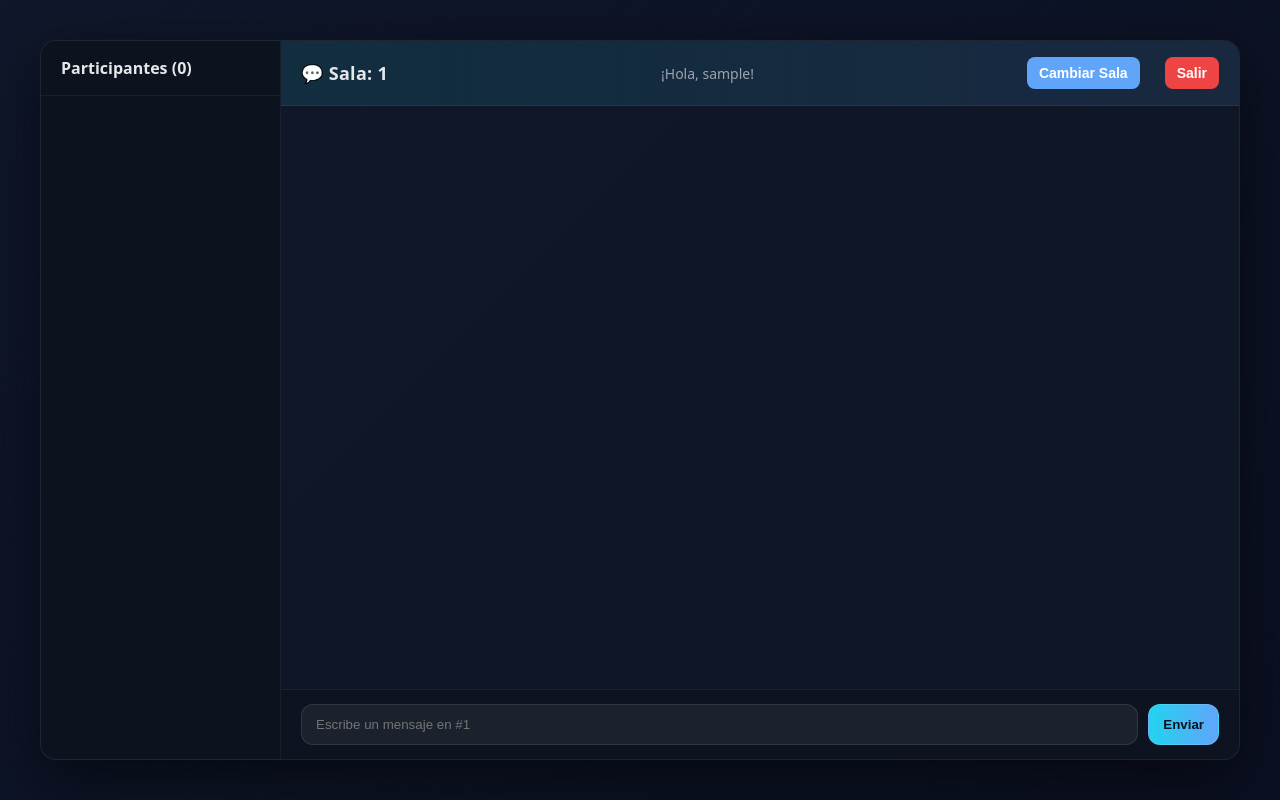
After one commit to GEEDAAS/PyConverse, a Flask app: page /chat/1 in a window 1280 px wide. The commit adds this page. Run offline with Flask 3, Linux system fonts and the light colour scheme; the visitor is signed in with stand-in values (Sample User, id 1); some libraries are stand-ins or nearby versions.

Commit message:
AjusteCarlos

```diff
--- a/app.py
+++ b/app.py
@@ -1,52 +1,120 @@
-from flask import Flask, render_template, request
-from flask_socketio import SocketIO, emit
+# app.py
+from flask import Flask, render_template, request, redirect, url_for, session
+from flask_socketio import SocketIO, emit, join_room, leave_room
+from collections import defaultdict
 import os
 
-# Flask básico
 app = Flask(__name__, static_folder='static', template_folder='templates')
 app.config['SECRET_KEY'] = os.getenv('SECRET_KEY', 'dev-secret-key')
+socketio = SocketIO(app)
 
-# Inicializar SocketIO (eventlet recomendado para WebSockets reales)
-socketio = SocketIO(app, cors_allowed_origins="*")
+# --- Almacenamiento en Memoria ---
+# Usamos defaultdict para que al acceder a una sala nueva, se cree una lista vacía automáticamente.
+room_history = defaultdict(list)
+room_users = defaultdict(set)
+active_rooms = {"General", "Juegos", "Tareas"}
 
-# Mapa de usuarios conectados: sid -> username
-users = {}
+# --- Rutas HTTP ---
 
 @app.route('/')
-def index():
+def inicio():
     return render_template('index.html')
 
-@socketio.on('connect')
-def handle_connect():
-    # Al conectarse, solo avisamos al cliente y mandamos el conteo actual
-    emit('system', {'msg': 'Conectado al servidor. Ingresa tu usuario para empezar.'})
-    emit('participants', {'count': len(users)})
+@app.route('/login', methods=['POST'])
+def login():
+    username = request.form.get('username', '').strip()
+    if username:
+        session['username'] = username
+        return redirect(url_for('selector_de_salas'))
+    return redirect(url_for('inicio'))
 
-@socketio.on('set_username')
-def handle_set_username(data):
-    username = (data.get('username') or '').strip()
-    if not username:
-        username = f'Usuario_{request.sid[:5]}'
-    users[request.sid] = username
-    emit('system', {'msg': f'{username} se unió al chat.'}, broadcast=True)
-    emit('participants', {'count': len(users)}, broadcast=True)
+# NUEVA RUTA: Botón para salir completamente
+@app.route('/logout')
+def logout():
+    """Limpia la sesión del usuario y lo redirige al inicio."""
+    session.clear()
+    return redirect(url_for('inicio'))
+
+@app.route('/salas')
+def selector_de_salas():
+    if 'username' not in session:
+        return redirect(url_for('inicio'))
+    return render_template('salas.html', rooms=sorted(list(active_rooms)))
+
+@app.route('/chat/<string:room_name>')
+def chat(room_name):
+    if 'username' not in session:
+        return redirect(url_for('inicio'))
+    active_rooms.add(room_name)
+    return render_template('chat.html', username=session['username'], room=room_name)
+
+# --- Funciones Auxiliares ---
+def update_user_list(room):
+    """Función para emitir la lista de usuarios actualizada a una sala."""
+    if room in room_users:
+        users_list = sorted(list(room_users[room]))
+        emit('update_user_list', {'users': users_list}, to=room)
+
+# --- Eventos de Socket.IO ---
+
+@socketio.on('join')
+def on_join(data):
+    username = session['username']
+    room = data['room']
+    session['room'] = room
+    join_room(room)
+
+    # Añadir usuario a la lista de la sala
+    room_users[room].add(username)
+
+    print(f'{username} se ha unido a la sala: {room}')
+
+    # 1. Enviar historial de mensajes al usuario que acaba de unirse
+    emit('history', {'messages': room_history[room]})
+
+    # 2. Notificar a todos en la sala que un nuevo usuario ha entrado
+    emit('system', {'msg': f'{username} se unió al chat.'}, to=room)
+
+    # 3. Actualizar la lista de participantes para todos en la sala
+    update_user_list(room)
 
 @socketio.on('chat_message')
 def handle_chat_message(data):
-    msg = (data.get('msg') or '').strip()
-    if not msg:
-        return  # ignorar mensajes vacíos
-    username = users.get(request.sid, f'Usuario_{request.sid[:5]}')
-    # Reenviar a todos los clientes (broadcast)
-    emit('chat_message', {'username': username, 'msg': msg}, broadcast=True)
+    username = session.get('username', 'Anónimo')
+    room = session.get('room')
+    msg = data.get('msg', '').strip()
+
+    if not msg or not room:
+        return
+
+    message_data = {'username': username, 'msg': msg}
+
+    # Guardar mensaje en el historial de la sala
+    room_history[room].append(message_data)
+    # Opcional: Limitar el historial para no consumir mucha memoria
+    if len(room_history[room]) > 100:
+        room_history[room].pop(0)
+
+    emit('chat_message', message_data, to=room)
 
 @socketio.on('disconnect')
 def handle_disconnect():
-    username = users.pop(request.sid, None)
-    if username:
-        emit('system', {'msg': f'{username} salió del chat.'}, broadcast=True)
-    emit('participants', {'count': len(users)}, broadcast=True)
+    username = session.get('username')
+    room = session.get('room')
+
+    if username and room and username in room_users.get(room, set()):
+        leave_room(room)
+        room_users[room].remove(username)
+
+        # Si la sala queda vacía, se puede eliminar la sala y su historial (opcional)
+        if not room_users[room]:
+            room_users.pop(room)
+            room_history.pop(room)
+            # No eliminamos de active_rooms para que siga apareciendo en la lista
+
+        print(f'{username} se ha desconectado de la sala {room}')
+        emit('system', {'msg': f'{username} salió del chat.'}, to=room)
+        update_user_list(room)
 
 if __name__ == '__main__':
-    # host=0.0.0.0 para permitir acceso desde otras PCs de la red
-    socketio.run(app, host='0.0.0.0', port=5000)
+    socketio.run(app, host='0.0.0.0', port=5000, debug=True)
--- a/static/css/styles.css
+++ b/static/css/styles.css
@@ -96,3 +96,91 @@ button {
 .exit-btn:hover {
   background: #dc2626; /* rojo más oscuro */
 }
+
+/* Layout principal con Sidebar */
+.chat-layout {
+  display: grid;
+  grid-template-columns: 240px 1fr; /* Sidebar de 240px y el resto para el contenido */
+  width: min(1200px, 95vw);
+  height: 90vh;
+  background: rgba(17, 24, 39, 0.85);
+  backdrop-filter: blur(6px);
+  border: 1px solid rgba(255,255,255,0.06);
+  border-radius: var(--radius);
+  box-shadow: 0 20px 60px rgba(0,0,0,0.5);
+  overflow: hidden;
+}
+
+.main-content {
+  display: grid;
+  grid-template-rows: auto 1fr auto;
+  overflow: hidden;
+}
+
+/* Estilos de la Sidebar */
+.sidebar {
+  background: rgba(0,0,0,0.2);
+  border-right: 1px solid rgba(255,255,255,0.06);
+  display: flex;
+  flex-direction: column;
+}
+
+.sidebar-header {
+  padding: 16px 20px;
+  border-bottom: 1px solid rgba(255,255,255,0.06);
+}
+
+.sidebar-header h3 {
+  margin: 0;
+  font-size: 16px;
+}
+
+.user-list {
+  list-style: none;
+  padding: 15px;
+  margin: 0;
+  overflow-y: auto;
+  display: grid;
+  gap: 12px;
+}
+
+.user-list li {
+  color: var(--muted);
+  font-weight: 500;
+  padding-left: 10px;
+  border-left: 2px solid var(--accent-2);
+}
+
+/* Estilos de los nuevos botones de acción en el header */
+.actions {
+  display: flex;
+  gap: 10px;
+}
+
+.action-btn {
+  padding: 8px 12px;
+  font-size: 14px;
+  border-radius: 8px;
+  color: white;
+  border: none;
+  cursor: pointer;
+  transition: transform 0.2s, opacity 0.2s;
+}
+
+.action-btn:hover {
+  transform: scale(1.05);
+  opacity: 0.9;
+}
+
+.rooms-btn {
+  background: var(--accent-2);
+}
+
+.exit-btn {
+  background: #ef4444; /* Rojo */
+}
+
+/* Quitamos el container general para usar el nuevo layout */
+body .container {
+    display: initial; /* Resetea el grid del contenedor anterior */
+}
--- a/static/js/main.js
+++ b/static/js/main.js
@@ -2,14 +2,11 @@
 const socket = io();
 
 // Elementos del DOM
-const usernameSection = document.getElementById('username-section');
-const usernameForm = document.getElementById('username-form');
-const usernameInput = document.getElementById('username');
 const messagesList = document.getElementById('messages');
 const messageForm = document.getElementById('message-form');
 const messageInput = document.getElementById('message');
-const sendBtn = document.getElementById('send-btn');
-const participantsSpan = document.getElementById('participants');
+const userList = document.getElementById('user-list'); // Nuevo
+const userCount = document.getElementById('user-count'); // Nuevo
 
 // Helpers
 function appendSystemMessage(text) {
@@ -35,31 +32,47 @@ function appendChatMessage(username, text) {
   messagesList.scrollTop = messagesList.scrollHeight;
 }
 
+// NUEVA FUNCIÓN: Actualizar la lista de usuarios en la barra lateral
+function updateUserList(users) {
+  userList.innerHTML = ''; // Limpiar la lista actual
+  users.forEach(user => {
+    const li = document.createElement('li');
+    li.textContent = user;
+    userList.appendChild(li);
+  });
+  userCount.textContent = users.length; // Actualizar el contador
+}
+
 // Eventos de Socket
+
+// AHORA LO MÁS IMPORTANTE:
+// Cuando el socket se conecta, le decimos al servidor a qué sala nos queremos unir.
+socket.on('connect', () => {
+    const room = document.body.dataset.room; // Leemos el nombre de la sala desde el atributo data-room
+    if (room) {
+        socket.emit('join', { room: room });
+    }
+});
+
+// NUEVO EVENTO: Recibir el historial de mensajes al unirse
+socket.on('history', (data) => {
+  messagesList.innerHTML = ''; // Limpiar mensajes de bienvenida
+  data.messages.forEach(msg => {
+    appendChatMessage(msg.username, msg.msg);
+  });
+});
+
+// NUEVO EVENTO: Recibir la lista de usuarios actualizada
+socket.on('update_user_list', (data) => {
+  updateUserList(data.users);
+});
+
 socket.on('system', (data) => {
   appendSystemMessage(data.msg);
 });
 
 socket.on('chat_message', (data) => {
   appendChatMessage(data.username, data.msg);
-});
-
-socket.on('participants', (data) => {
-  participantsSpan.textContent = data.count;
-});
-
-// Enviar username
-usernameForm.addEventListener('submit', (e) => {
-  e.preventDefault();
-  const name = usernameInput.value.trim();
-  if (!name) return;
-  socket.emit('set_username', { username: name });
-  // Deshabilitar el formulario de username y habilitar el chat
-  usernameInput.disabled = true;
-  usernameSection.style.display = 'none';
-  messageInput.disabled = false;
-  sendBtn.disabled = false;
-  messageInput.focus();
 });
 
 // Enviar mensajes
@@ -71,11 +84,3 @@ messageForm.addEventListener('submit', (e) => {
   messageInput.value = '';
   messageInput.focus();
 });
-
-// Botón salir del chat
-const exitBtn = document.getElementById("exit-btn");
-
-exitBtn.addEventListener("click", () => {
-  socket.disconnect(); // Cierra la conexión con el servidor
-  window.location.href = "/"; // Redirige al inicio (puedes cambiar la ruta si quieres otra página)
-});
--- /dev/null
+++ b/templates/chat.html
@@ -0,0 +1,46 @@
+<!DOCTYPE html>
+<html lang="es">
+<head>
+  <meta charset="UTF-8" />
+  <meta name="viewport" content="width=device-width, initial-scale=1.0"/>
+  <title>Chat: {{ room }}</title>
+  <link rel="stylesheet" href="/static/css/styles.css"/>
+  <script src="https://cdn.socket.io/4.7.5/socket.io.min.js" defer></script>
+  <script src="/static/js/main.js" defer></script>
+</head>
+<body data-room="{{ room }}">
+  <div class="chat-layout">
+    <aside class="sidebar">
+      <div class="sidebar-header">
+        <h3>Participantes (<span id="user-count">0</span>)</h3>
+      </div>
+      <ul id="user-list" class="user-list">
+        </ul>
+    </aside>
+
+    <div class="main-content">
+      <header class="header">
+        <h1>💬 Sala: {{ room }}</h1>
+        <div class="status">
+          <span>¡Hola, {{ username }}!</span>
+        </div>
+        <div class="actions">
+            <button onclick="window.location.href='{{ url_for('selector_de_salas') }}'" class="action-btn rooms-btn">Cambiar Sala</button>
+            <button onclick="window.location.href='{{ url_for('logout') }}'" class="action-btn exit-btn">Salir</button>
+        </div>
+      </header>
+
+      <main class="chat" id="chat" aria-live="polite">
+        <ul id="messages" class="messages"></ul>
+      </main>
+
+      <footer class="composer">
+        <form id="message-form">
+          <input id="message" type="text" placeholder="Escribe un mensaje en #{{ room }}" autocomplete="off" required/>
+          <button type="submit" id="send-btn">Enviar</button>
+        </form>
+      </footer>
+    </div>
+  </div>
+</body>
+</html>
```
Also changed, not shown: templates/index.html (+10 -28 lines), templates/salas.html (added, +40 -0 lines), README.md.
